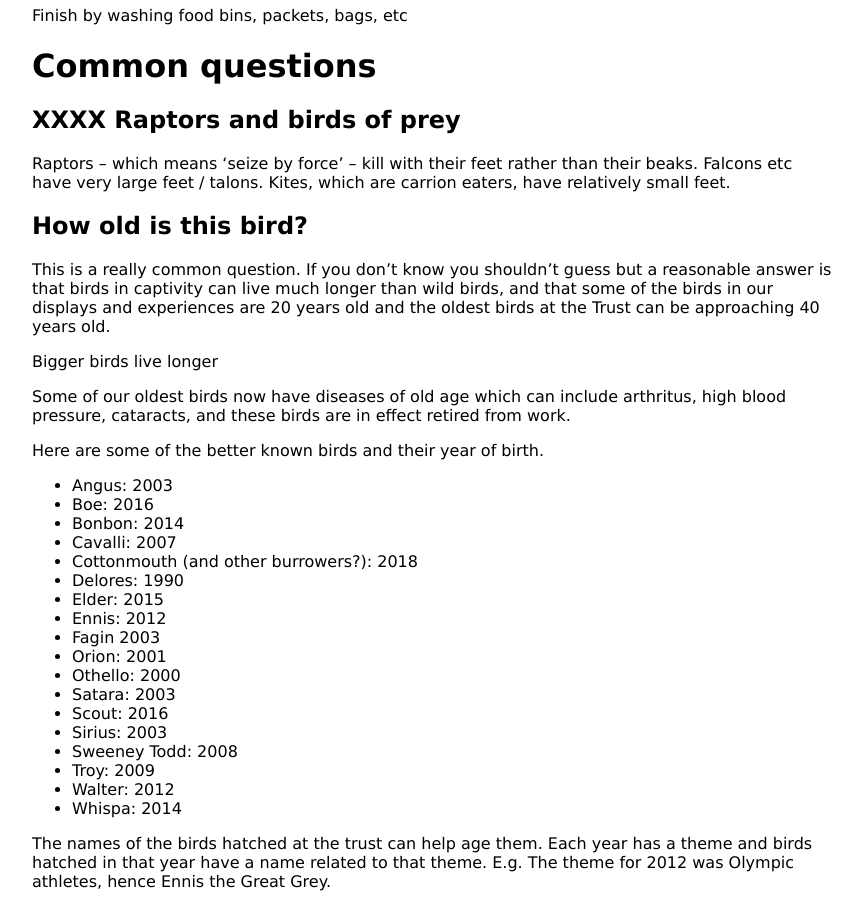
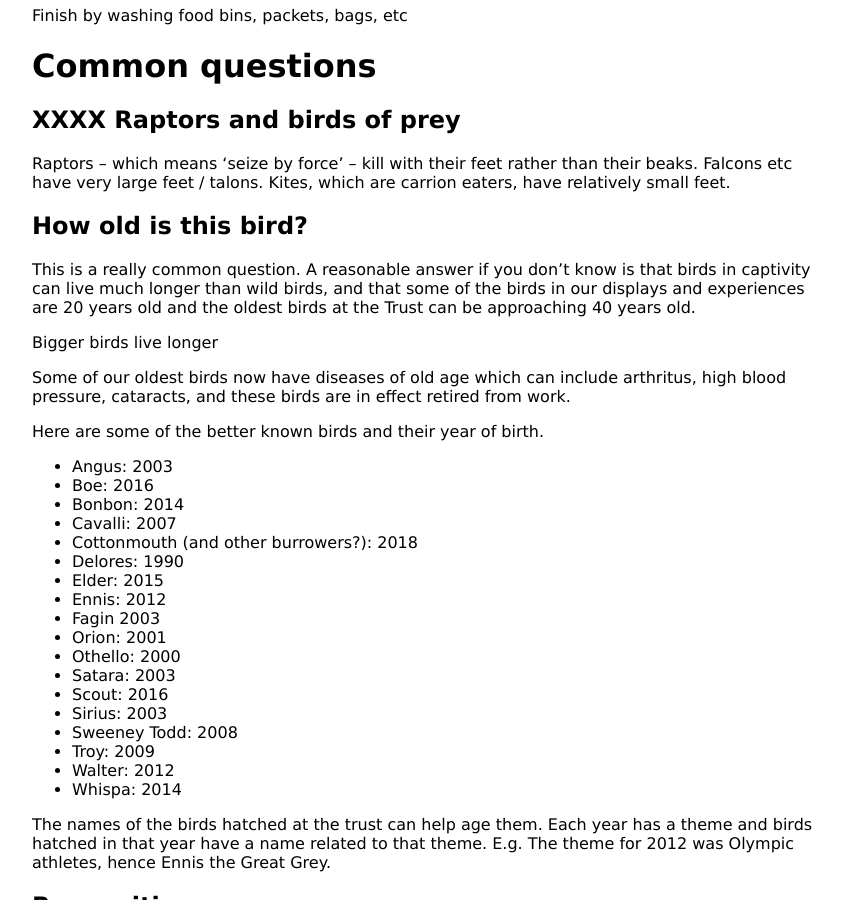
Before and after one commit to KineticLensman/KineticLensman.github.io, a Jekyll site: the page built from _posts/2021-07-26-birds.md, in a window 1280 px wide and 900 px high, scrolled down 912 px. Shown: the whole window, without its empty margins (208-1070 px from the left). Built offline with Jekyll 4.4.1, drawn with Linux system fonts in a browser that asks for light colours.

Commit message:
more dates

```diff
--- a/_posts/2021-07-26-birds.md
+++ b/_posts/2021-07-26-birds.md
@@ -44,12 +44,12 @@ Raptors – which means ‘seize by force’ – kill with their feet rather tha
 
 ## How old is this bird?
 
-This is a really common question. If you don't know you shouldn't guess but a reasonable answer is that birds in captivity can live much longer than wild birds, and that some of the birds in our displays and experiences are 20 years old and the oldest birds at the Trust can be approaching 40 years old.
+This is a really common question. A reasonable answer if you don't know
+is that birds in captivity can live much longer than wild birds, and that some of the birds in our displays and experiences are 20 years old and the oldest birds at the Trust can be approaching 40 years old.
 
 Bigger birds live longer
 
 Some of our oldest birds now have diseases of old age which can include arthritus, high blood pressure, cataracts, and these birds are in effect retired from work.
-
 
 Here are some of the better known birds and their year of birth.
 
```
